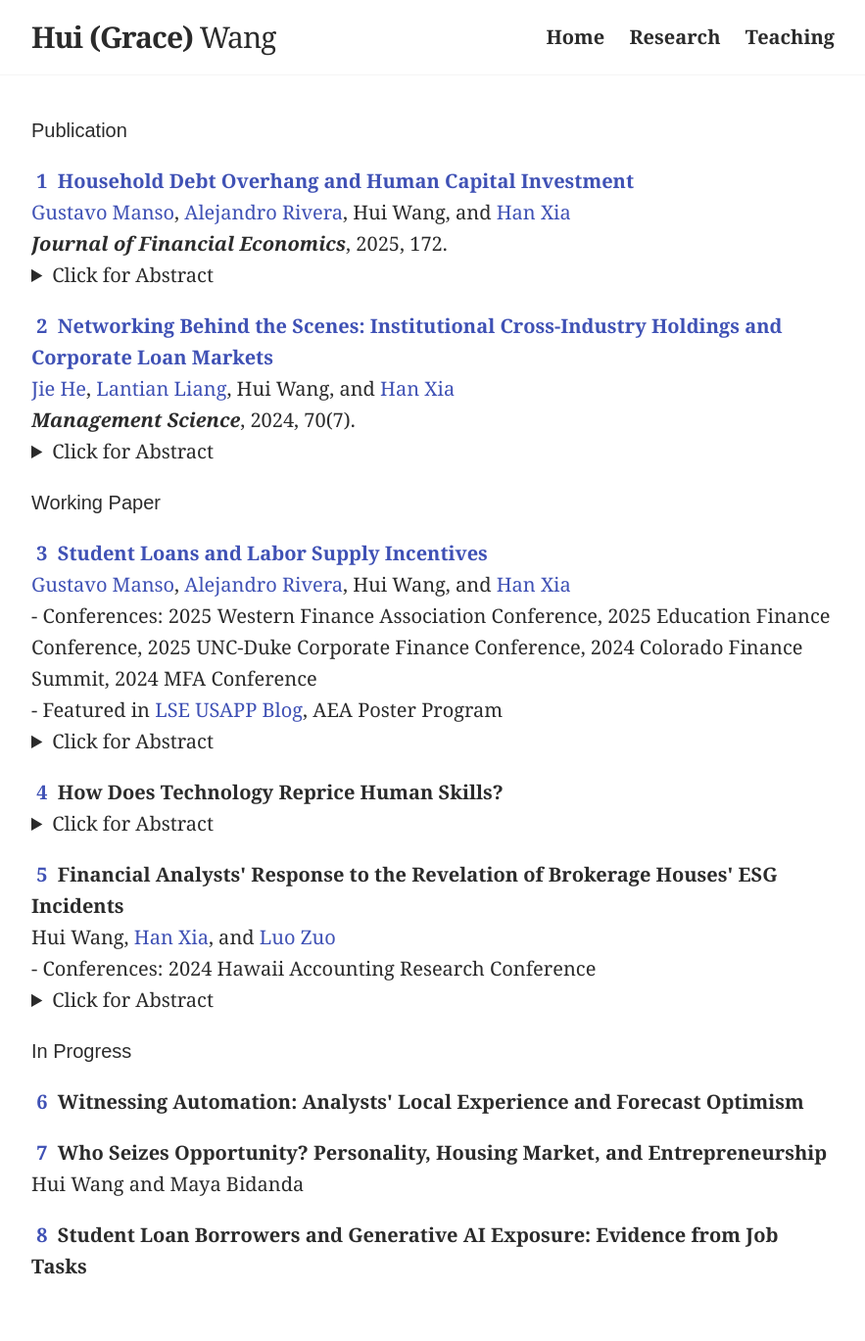
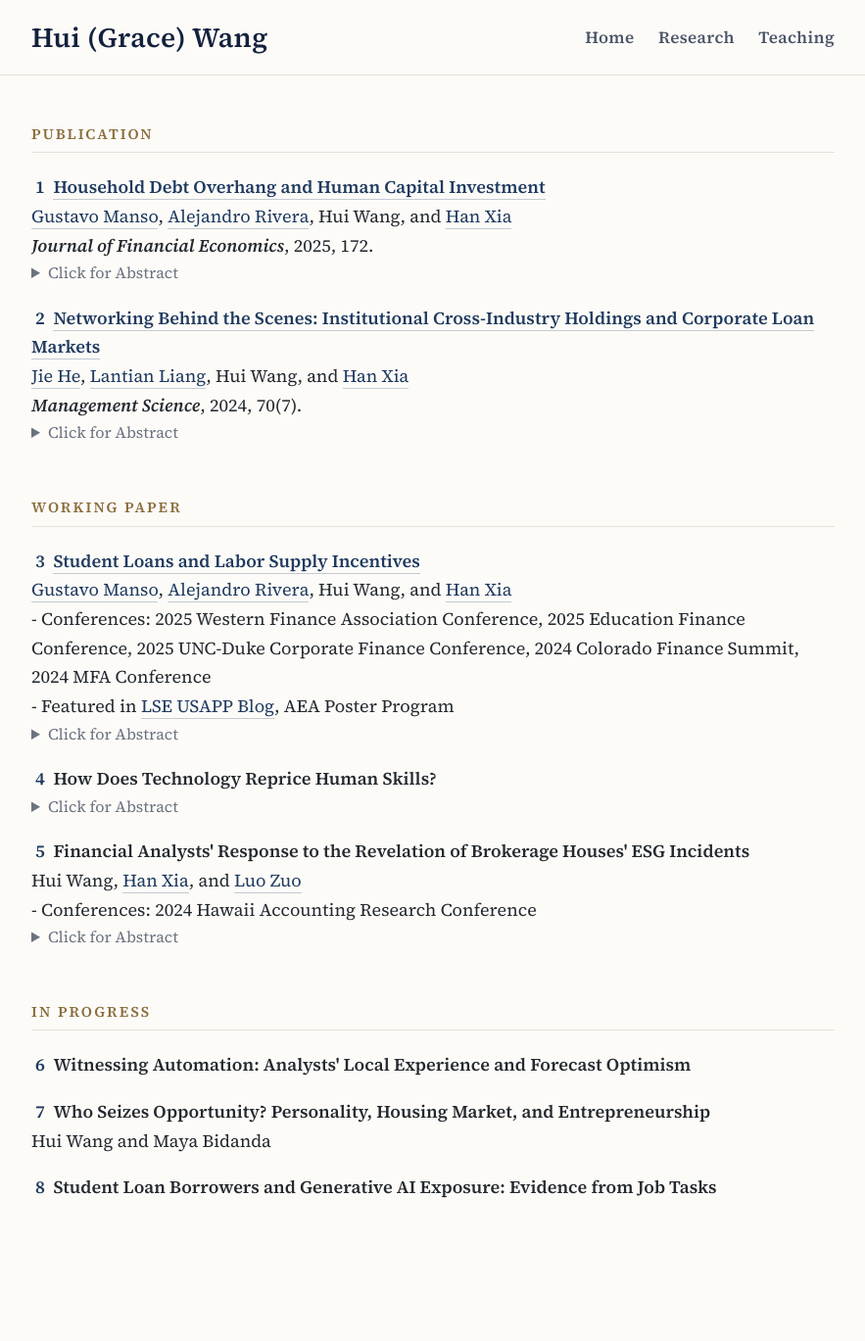
Before and after one commit to huigracewang/homepage, a Jekyll site: the page built from research.md, in a window 1280 px wide. Shown: the whole page at 98% size, without its empty margins (198-1081 px from the left). Built offline with Jekyll 4.4.1, drawn with Linux system fonts in a browser that asks for light colours; after the commit the page ends 1285 px from its top, so only the background shows below that.

Commit message:
Refine typography and colour palette
Switch to Source Serif 4, replace the indigo links with deep navy,
use a warm off-white background, and restyle section headings as
small letter-spaced capitals.

Co-Authored-By: Claude Fable 5.2 <noreply@anthropic.com>
Claude-Session: https://claude.ai/code/session_01SsMRfCncurtCDorjY5ZJBt

```diff
--- a/_includes/head.html
+++ b/_includes/head.html
@@ -63,6 +63,9 @@
     <meta property="twitter:site" content="{{ twitter_username }}"/>
   {% endif %}
 
+  <link rel="preconnect" href="https://fonts.googleapis.com"/>
+  <link rel="preconnect" href="https://fonts.gstatic.com" crossorigin/>
+  <link rel="stylesheet" href="https://fonts.googleapis.com/css2?family=Source+Serif+4:ital,opsz,wght@0,8..60,400;0,8..60,600;1,8..60,400;1,8..60,600&display=swap"/>
   <link rel="stylesheet" href="{{ "/assets/css/main.css" | absolute_url }}"/>
   <link rel="canonical" href="{{ page_url }}"/>
   <link rel="shortcut icon" href="{{ "/favicon.ico" | absolute_url }}" type="image/x-icon"/>
--- a/_includes/header.html
+++ b/_includes/header.html
@@ -1,6 +1,6 @@
 <header class="site-header">
   <div class="wrapper">
-    <a class="site-title" href="{{ "" | prepend: site.baseurl | prepend: site.url }}/" style="color:#2b2b2b">
+    <a class="site-title" href="{{ "" | prepend: site.baseurl | prepend: site.url }}/">
       <strong>Hui (Grace) </strong> Wang
     </a>
 
@@ -15,7 +15,7 @@
             {% assign page_link = "/" | append: page.name | downcase %}
           {% endif %}
           {% assign page_link = page_link | absolute_url %}
-          <a class="page-link" href="{{ page_link }}" style="color:#2b2b2b">
+          <a class="page-link" href="{{ page_link }}">
             <strong>{{ page.name }}</strong>
           </a>
         {% endfor %}
--- a/_layouts/work.html
+++ b/_layouts/work.html
@@ -8,11 +8,11 @@
     <div class="page-content">
       <div class="wrapper">
         <div class="work">
-          <h1 class="page-heading" style="color:#2b2b2b">Publication</h1>
+          <h1 class="page-heading">Publication</h1>
           {% for item in page.pubs %}
           <div class="work-item" style="margin-bottom: -2em;">
             <span class="work-text">
-              <span style="color:#3f51b5"><strong>&nbsp;{{ item.numbering }}&nbsp;</strong></span>
+              <span class="work-number"><strong>&nbsp;{{ item.numbering }}&nbsp;</strong></span>
               {{ item.description }}<br />
               {% if item.authors != "" and item.authors != nil %}
                 {{ item.authors }}<br />
@@ -37,13 +37,13 @@
           </div>
           {% endfor %}
 
-          <h1 class="page-heading" style="color:#2b2b2b">Working Paper</h1>
+          <h1 class="page-heading">Working Paper</h1>
 
 
           {% for item in page.items %}
           <div class="work-item" style="margin-bottom: -2em;">
             <span class="work-text">
-              <span style="color:#3f51b5"><strong>&nbsp;{{ item.numbering }}&nbsp;</strong></span>
+              <span class="work-number"><strong>&nbsp;{{ item.numbering }}&nbsp;</strong></span>
               {{ item.description }}<br />
               {% if item.authors != "" and item.authors != nil %}
                 {{ item.authors }}<br />
@@ -67,11 +67,11 @@
             </span>
           </div>
           {% endfor %}
-          <h1 class="page-heading" style="color:#2b2b2b">In Progress</h1>
+          <h1 class="page-heading">In Progress</h1>
           {% for item in page.progress %}
           <div class="work-item" style="margin-bottom: -2em;">
             <span class="work-text">
-              <span style="color:#3f51b5"><strong>&nbsp;{{ item.numbering }}&nbsp;</strong></span>
+              <span class="work-number"><strong>&nbsp;{{ item.numbering }}&nbsp;</strong></span>
               {{ item.description }}<br />
               {% if item.authors != "" and item.authors != nil %}
                 {{ item.authors }}<br />
--- a/_sass/_base.scss
+++ b/_sass/_base.scss
@@ -27,9 +27,9 @@ figure {
  */
 body {
   font-family: $base-font-family;
-  font-size: 20px;
+  font-size: $base-font-size;
   line-height: $base-line-height;
-  font-weight: 300;
+  font-weight: 400;
   color: $text-color;
   background-color: $background-color;
   -webkit-text-size-adjust: 100%;
@@ -99,8 +99,8 @@ h3,
 h4,
 h5,
 h6 {
-  font-weight: 300;
-  font-family: "Futura", sans-serif;
+  font-weight: 600;
+  font-family: $base-font-family;
 }
 
 h4 {
@@ -111,12 +111,18 @@ h4 {
  * Links
  */
 a {
-  color: #3f51b5;
+  color: $brand-color;
   text-decoration: none;
+  border-bottom: 1px solid rgba($brand-color, 0.25);
+  transition: border-color 0.15s;
+
+  &:visited {
+    color: $brand-color;
+  }
 
   &:hover {
-    color: #3f51b5;
-    text-decoration: underline;
+    color: $brand-color;
+    border-bottom-color: $brand-color;
   }
 }
 
--- /dev/null
+++ b/_sass/_theme.scss
@@ -0,0 +1,87 @@
+/**
+ * Theme: typography and colour refinements.
+ * Colours and the font are set as variables at the top of assets/css/main.scss.
+ */
+
+// Site title and navigation
+.site-header {
+  border-bottom-color: $rule-color;
+}
+
+.site-title {
+  font-size: 28px;
+  font-weight: 600;
+  letter-spacing: 0.01em;
+  border-bottom: none;
+
+  &,
+  &:visited,
+  &:hover {
+    color: $title-color;
+  }
+
+  strong {
+    font-weight: 600;
+  }
+}
+
+.site-nav {
+  a,
+  .page-link {
+    border-bottom: none;
+    color: $muted-color;
+    letter-spacing: 0.02em;
+
+    &:visited {
+      color: $muted-color;
+    }
+
+    &:hover {
+      color: $title-color;
+    }
+  }
+
+  .page-link {
+    font-size: 17px;
+
+    @include media-query($on-mobile) {
+      font-size: 14px;
+    }
+  }
+}
+
+// Section headings ("Publication", "Working Paper", ...)
+.page-heading {
+  font-size: 15px;
+  font-weight: 600;
+  letter-spacing: 0.14em;
+  text-transform: uppercase;
+  color: $accent-color;
+  border-bottom: 1px solid $rule-color;
+  padding-bottom: 0.4em;
+  margin-top: 2.2em;
+
+  &:first-child {
+    margin-top: 0.5em;
+  }
+}
+
+// Research list
+.work-number {
+  color: $brand-color;
+}
+
+summary {
+  color: #6b7280;
+  font-size: 16px;
+  cursor: pointer;
+}
+
+// Images that are links should not get an underline
+a > img {
+  border-bottom: none;
+}
+
+.site-footer {
+  border-top-color: $rule-color;
+}
--- a/assets/css/main.scss
+++ b/assets/css/main.scss
@@ -7,19 +7,23 @@
 // Our variables
 $base-url: "{{ site.baseurl }}";
 
-$base-font-family: Charter, Georgia, sans-serif;
-$base-font-size: 20px;
+$base-font-family: "Source Serif 4", Charter, Georgia, serif;
+$base-font-size: 18px;
 $small-font-size: $base-font-size * 0.875;
-$base-line-height: 1.6;
+$base-line-height: 1.65;
 
 $spacing-unit: 40px;
 
-$text-color: #2b2b2b;
-$background-color: #ffffff;
-$brand-color: #336699;
+$text-color: #24292f;
+$background-color: #fcfbf8;
+$brand-color: #1f3a5f;      // link navy
+$title-color: #14213d;      // site title
+$muted-color: #4a5568;      // navigation
+$accent-color: #8a6d3b;     // section headings (bronze)
+$rule-color: #e6e1d6;       // hairlines
 
 $grey-color: #e0e0e0;
-$grey-color-light: #f5f5f5;
+$grey-color-light: #efece4;
 $grey-color-dark: #999999;
 
 $on-mobile: 450px;
@@ -32,4 +36,4 @@ $on-laptop: 800px;
 }
 
 // Import partials from `sass_dir` (defaults to `_sass`)
-@import "base", "layout", "site", "work", "blog", "post", "404";
+@import "base", "layout", "site", "work", "blog", "post", "404", "theme";
```
